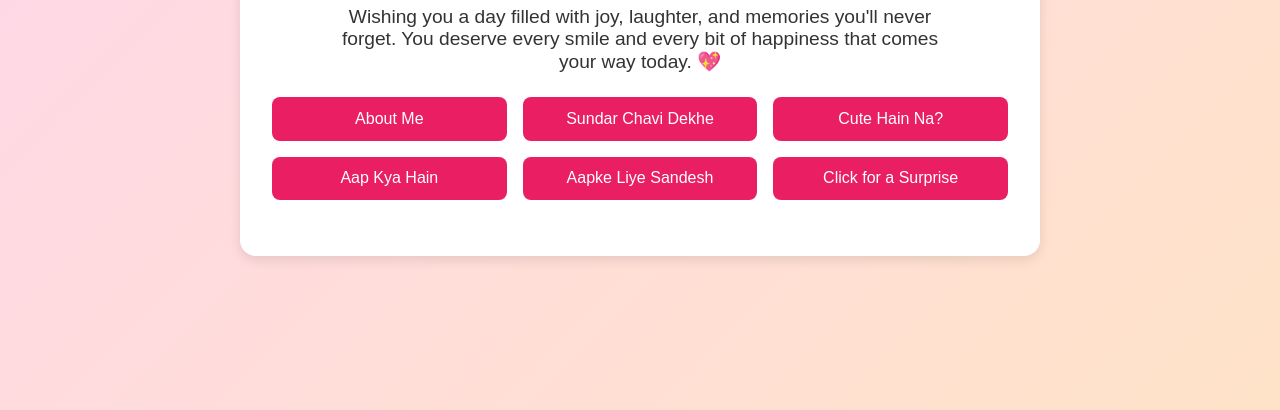
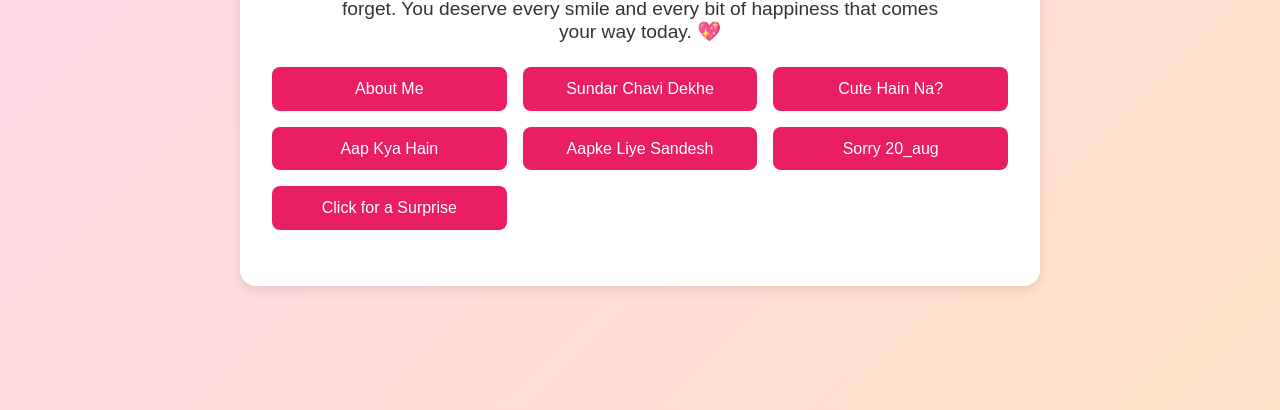
Before and after one commit to Abhishekks3003/b_day, a plain HTML site: page index.html in a window 1280 px wide. Shown: the part 390-800 px from the top of the page. Drawn offline with Linux system fonts and the light colour scheme.

Commit message:
Update index.html

```diff
--- a/index.html
+++ b/index.html
@@ -124,6 +124,8 @@
       <a class="link-btn" href="bonus.html">Cute Hain Na?</a>
       <a class="link-btn" href="tribute.html">Aap Kya Hain</a>
       <a class="link-btn" href="message.html">Aapke Liye Sandesh</a>
+      <a class="link-btn" href="sorry.html">Sorry 20_aug</a>
+
       <button class="link-btn" onclick="startSurprise()">Click for a Surprise</button>
 
     </div>
@@ -208,4 +210,5 @@
   </script>
 
 </body>
+
 </html>
```
